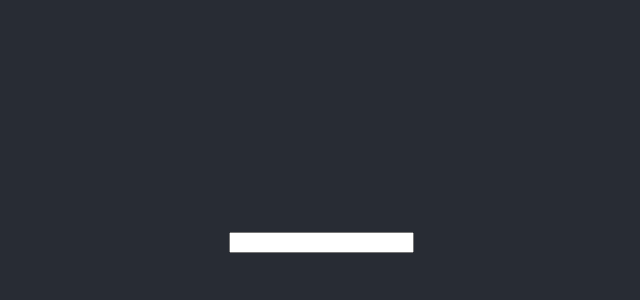
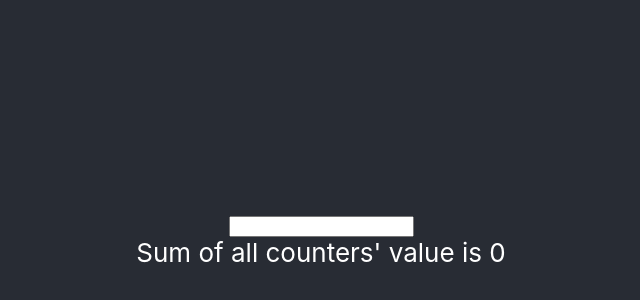
Before and after one commit to alex0acw/react-tutorial, a React (Create React App) app: page / in a window 1280 px wide. Shown: the part 158-458 px from the top of the page, without its empty margins (319-959 px from the left). Built offline with nearby package versions, Linux system fonts and the light colour scheme.

Commit message:
[react][Alex Au] feat: add CounterGroupSum

```diff
--- a/src/App.js
+++ b/src/App.js
@@ -3,6 +3,7 @@ import './App.css';
 import Counter from "./components/Counter.js"
 import CounterGroup from './components/CounterGroup';
 import { useEffect, useState } from 'react';
+import CounterGroupSum from './components/CounterGroupSum';
 
 function App() {
   const [numCounter, setnumCounter] = useState(0);
@@ -18,6 +19,7 @@ function App() {
     <div className="App">
       <header className="App-header">
         <input type="number" onChange={onChange}></input>
+        <CounterGroupSum></CounterGroupSum>
         <CounterGroup numCounter={numCounter} />
       </header>
     </div>
--- /dev/null
+++ b/src/components/CounterGroupSum.js
@@ -0,0 +1,7 @@
+export default function ({ sum = 0 }) {
+    return (
+        <div style={{ display: "flex" }}>
+            <span>Sum of all counters' value is&nbsp;</span><span>{sum}</span>
+        </div>
+    )
+}
```
